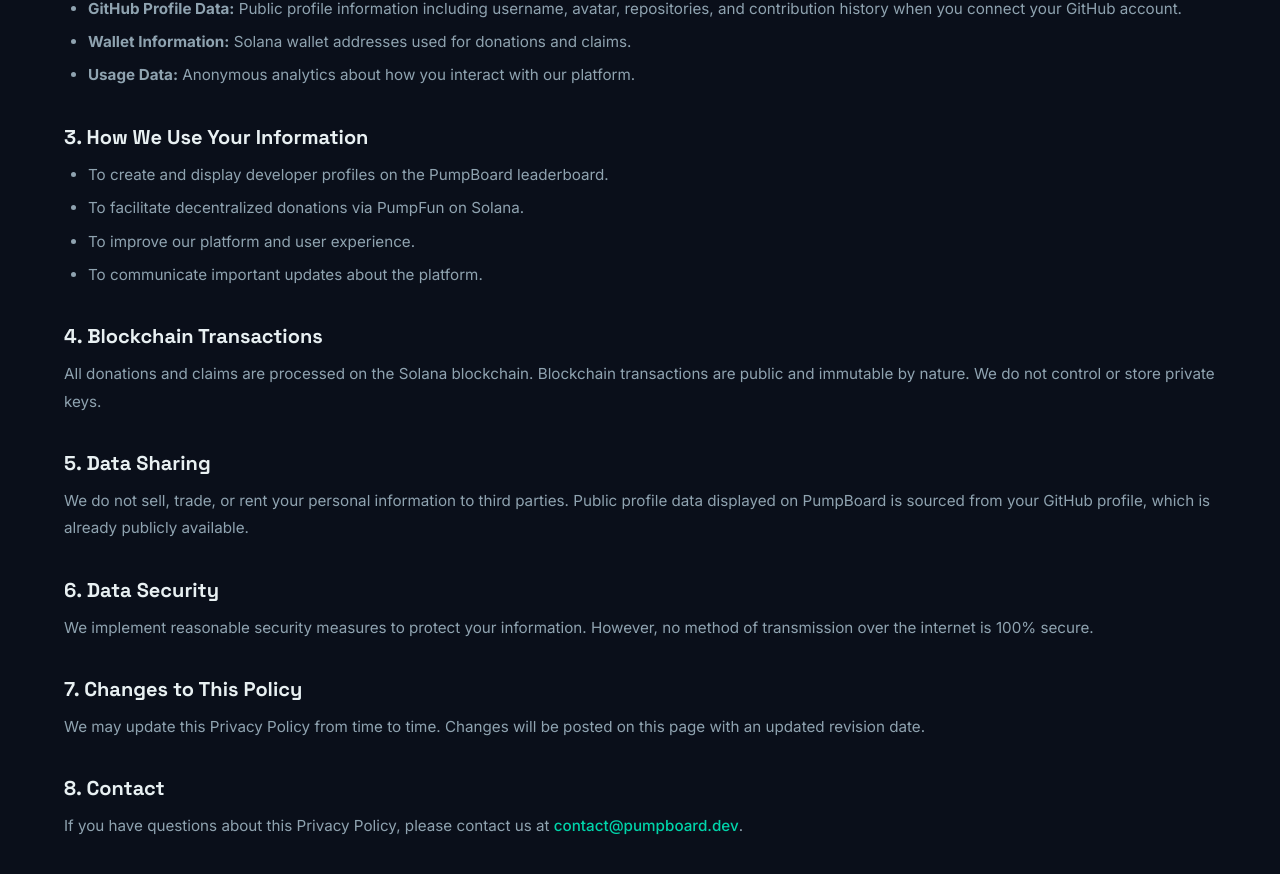
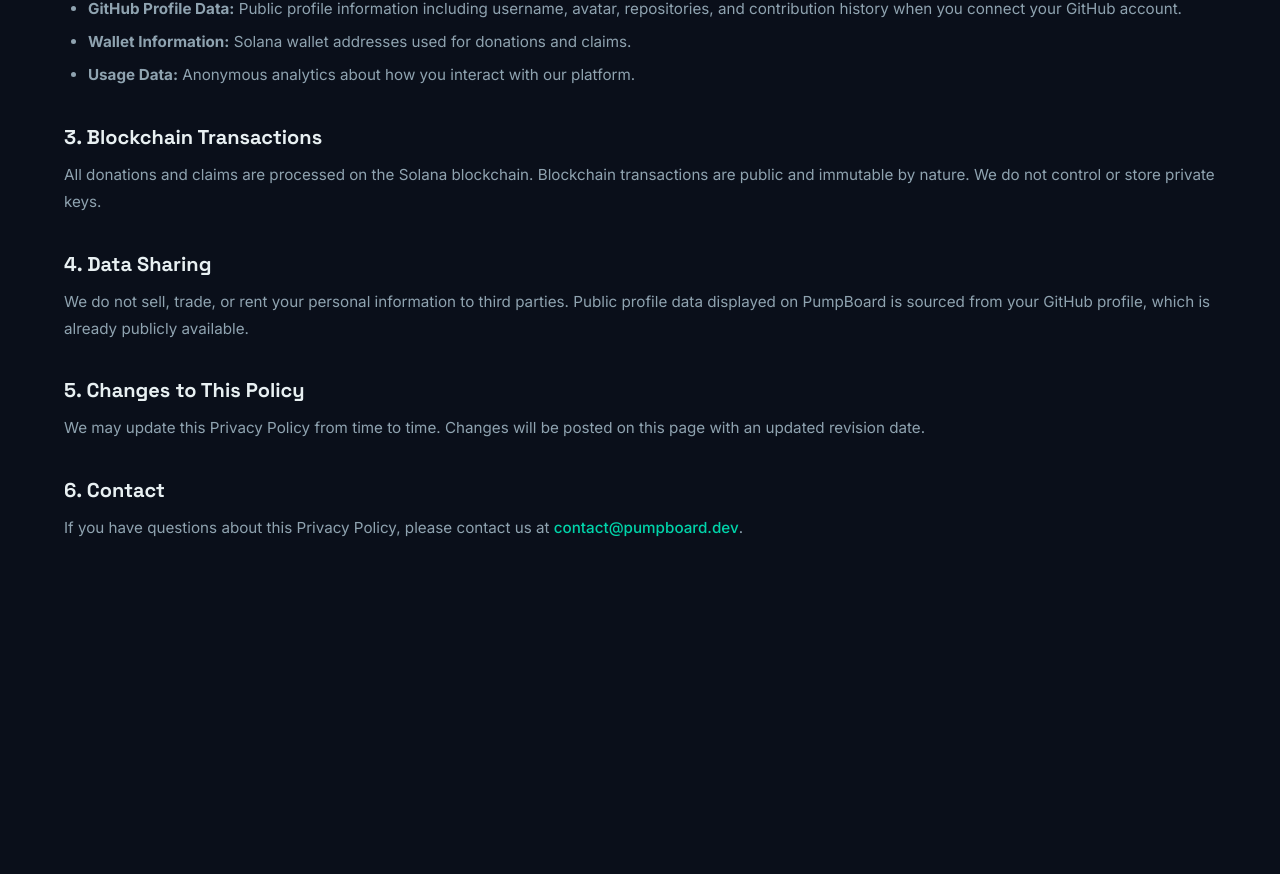
Before and after one commit to abdullahiola/pumpboard, a Next.js app: page /privacy in a window 1280 px wide. Shown: the part 516-1390 px from the top of the page. After the commit the page ends 1173 px from the top, so only its background shows below. Built offline with nearby package versions, Linux system fonts and the light colour scheme.

Commit message:
fix: remove 'How We Use Info' and 'Data Security' from privacy page

```diff
--- a/app/privacy/page.js
+++ b/app/privacy/page.js
@@ -30,17 +30,7 @@
         </section>
 
         <section className={styles.section}>
-          <h2>3. How We Use Your Information</h2>
-          <ul>
-            <li>To create and display developer profiles on the PumpBoard leaderboard.</li>
-            <li>To facilitate decentralized donations via PumpFun on Solana.</li>
-            <li>To improve our platform and user experience.</li>
-            <li>To communicate important updates about the platform.</li>
-          </ul>
-        </section>
-
-        <section className={styles.section}>
-          <h2>4. Blockchain Transactions</h2>
+          <h2>3. Blockchain Transactions</h2>
           <p>
             All donations and claims are processed on the Solana blockchain. Blockchain transactions
             are public and immutable by nature. We do not control or store private keys.
@@ -48,7 +38,7 @@
         </section>
 
         <section className={styles.section}>
-          <h2>5. Data Sharing</h2>
+          <h2>4. Data Sharing</h2>
           <p>
             We do not sell, trade, or rent your personal information to third parties.
             Public profile data displayed on PumpBoard is sourced from your GitHub profile,
@@ -57,15 +47,7 @@
         </section>
 
         <section className={styles.section}>
-          <h2>6. Data Security</h2>
-          <p>
-            We implement reasonable security measures to protect your information.
-            However, no method of transmission over the internet is 100% secure.
-          </p>
-        </section>
-
-        <section className={styles.section}>
-          <h2>7. Changes to This Policy</h2>
+          <h2>5. Changes to This Policy</h2>
           <p>
             We may update this Privacy Policy from time to time. Changes will be posted
             on this page with an updated revision date.
@@ -73,7 +55,7 @@
         </section>
 
         <section className={styles.section}>
-          <h2>8. Contact</h2>
+          <h2>6. Contact</h2>
           <p>
             If you have questions about this Privacy Policy, please contact us at{" "}
             <a href="mailto:contact@pumpboard.dev">contact@pumpboard.dev</a>.
```
